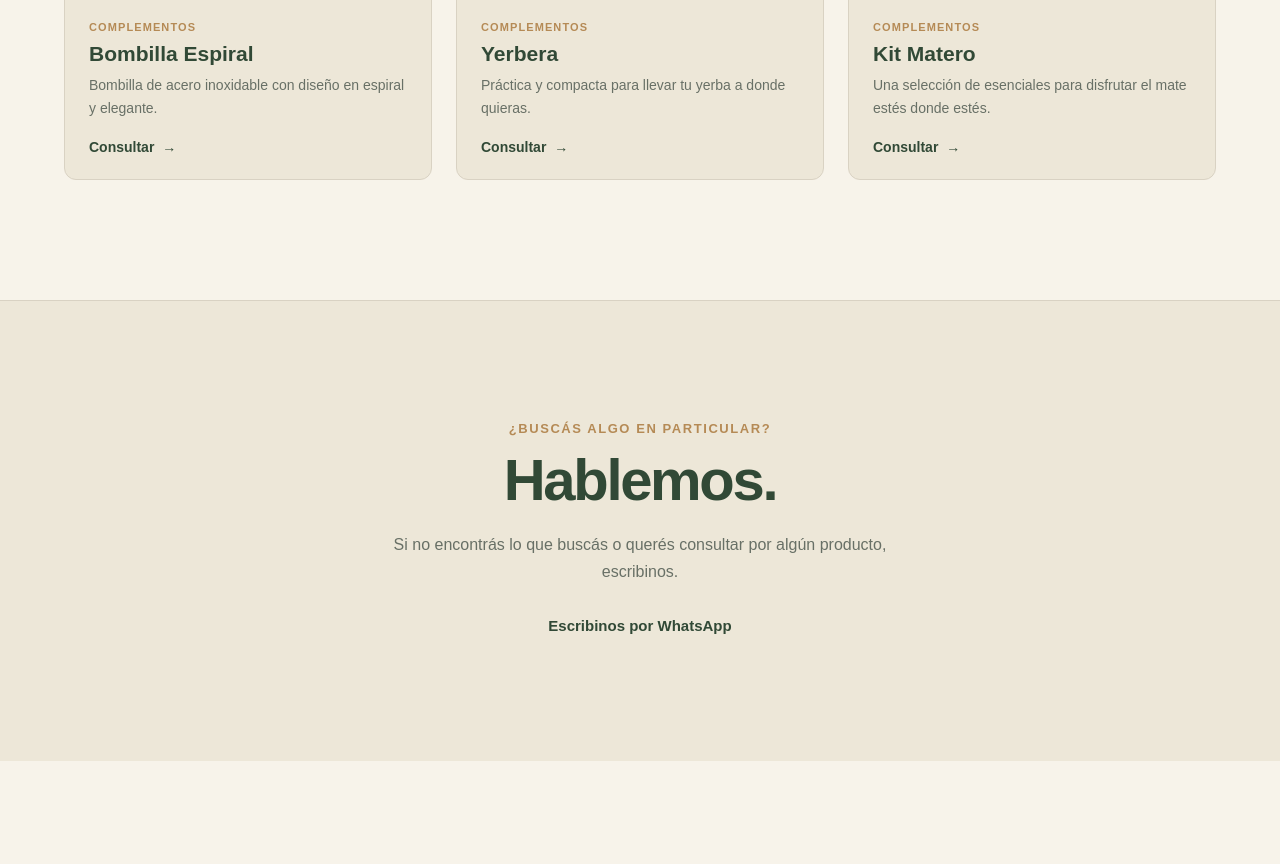
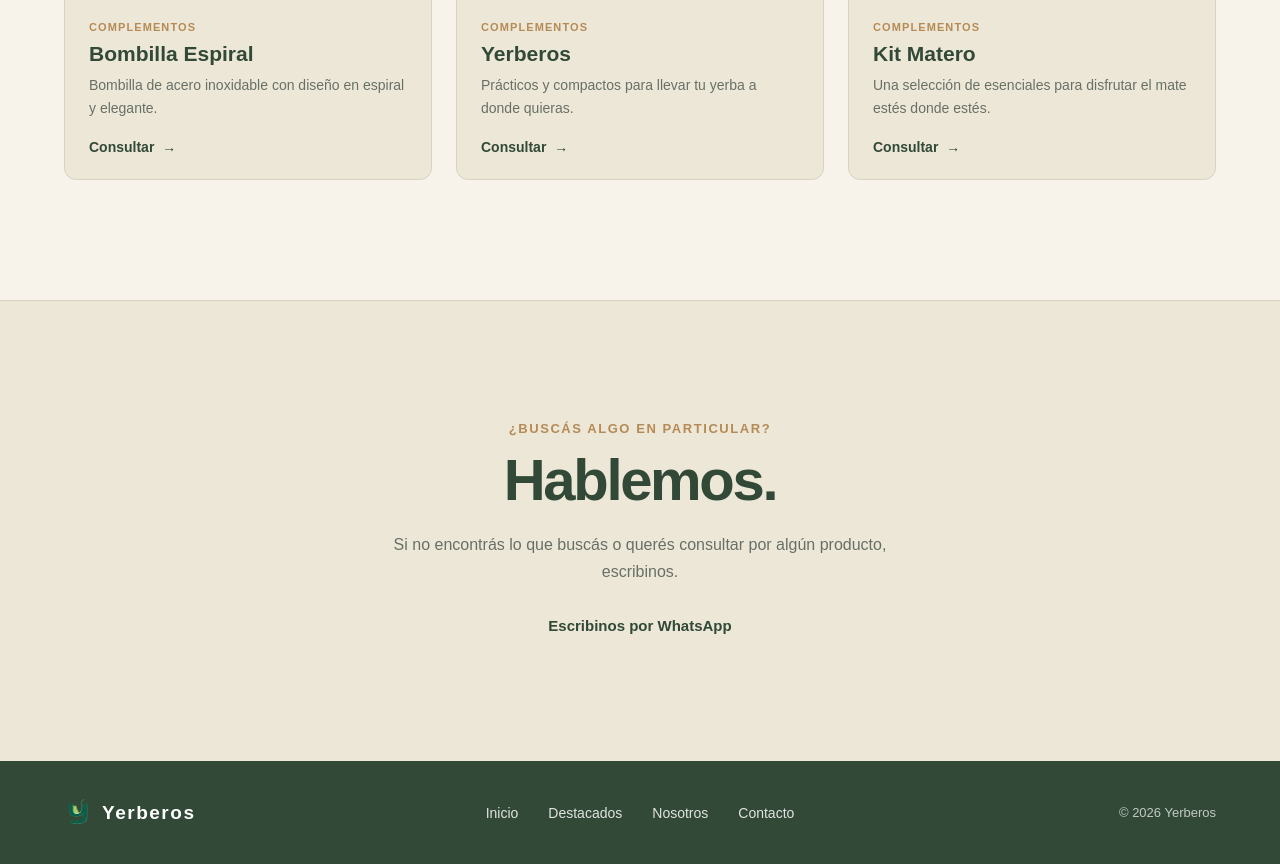
Before and after one commit to bmstd/yerberos, a plain HTML site: page pages/catalogo.html in a window 1280 px wide. Shown: the part 2476-3340 px from the top of the page. Before the commit the page ends 3237 px from the top, so only its background shows below. Drawn offline with Linux system fonts and the light colour scheme.

Commit message:
Finish catalogo

```diff
--- a/js/productos.js
+++ b/js/productos.js
@@ -95,11 +95,11 @@ const productos = [
     },
 
     {
-        id: "yerbera",
-        nombre: "Yerbera",
+        id: "yerbero",
+        nombre: "Yerberos",
         categoria: "complementos",
-        descripcion: "Práctica y compacta para llevar tu yerba a donde quieras.",
-        imagen: "../assets/images/catalogo/yerbera.png"
+        descripcion: "Prácticos y compactos para llevar tu yerba a donde quieras.",
+        imagen: "../assets/images/catalogo/yerbero.png"
     },
 
 
--- a/pages/catalogo.html
+++ b/pages/catalogo.html
@@ -22,7 +22,6 @@
     <!-- =========================
         NAVBAR
     ========================= -->
-
     <header class="navbar">
         <div class="navbar__container">
             <a
@@ -89,53 +88,37 @@
             </button>
         </div>
     </header>
-
     <!-- =========================
         Contenido principal
     ========================= -->
     <main>
-
     <!-- =========================
         Encabezado
     ========================= -->
-
         <section class="catalog-header">
-
             <div class="catalog-header__container">
-
                 <span class="catalog-header__eyebrow">
                     Catálogo
                 </span>
-
                 <h1 class="catalog-header__title">
                     Encontrá todo para disfrutar del buen mate.
                 </h1>
-
                 <p class="catalog-header__text">
                     Explorá nuestra selección de mates, yerbas y complementos
                     pensados para acompañar tus mejores momentos.
                 </p>
-
             </div>
-
         </section>
-
-
     <!-- =========================
         Catálogo
     ========================= -->
-
         <section class="catalog">
-
             <div class="catalog__container">
-
                 <!-- Categorías -->
-
                 <nav
                     class="catalog__filters"
                     aria-label="Filtrar productos por categoría"
                 >
-
                     <button
                         type="button"
                         class="catalog__filter catalog__filter--active"
@@ -143,7 +126,6 @@
                     >
                         Todos
                     </button>
-
                     <button
                         type="button"
                         class="catalog__filter"
@@ -151,7 +133,6 @@
                     >
                         Mates
                     </button>
-
                     <button
                         type="button"
                         class="catalog__filter"
@@ -159,7 +140,6 @@
                     >
                         Yerbas
                     </button>
-
                     <button
                         type="button"
                         class="catalog__filter"
@@ -167,12 +147,8 @@
                     >
                         Complementos
                     </button>
-
                 </nav>
-
-
                 <!-- Productos -->
-
                 <div
                     class="catalog__grid"
                     id="catalog-products"
@@ -182,33 +158,23 @@
                         generados mediante JavaScript.
                     -->
                 </div>
-
             </div>
-
         </section>
-
-
     <!-- =========================
         CTA
     ========================= -->
-
         <section class="catalog-cta">
-
             <div class="catalog-cta__container">
-
                 <span class="catalog-cta__eyebrow">
                     ¿Buscás algo en particular?
                 </span>
-
                 <h2 class="catalog-cta__title">
                     Hablemos.
                 </h2>
-
                 <p class="catalog-cta__text">
                     Si no encontrás lo que buscás o querés consultar
                     por algún producto, escribinos.
                 </p>
-
                 <a
                     href="https://wa.me/5493816481327?text=Hola%20Yerberos!%20Vengo%20desde%20su%20web%20y%20quer%C3%ADa%20hacerles%20una%20consulta."
                     class="catalog-cta__link"
@@ -217,12 +183,68 @@
                 >
                     Escribinos por WhatsApp
                 </a>
-
             </div>
-
         </section>
-
     </main>
+    <!-- =========================
+        FOOTER
+    ========================= -->
+    <footer class="footer">
+        <div class="footer__container">
+            <!-- Marca -->
+            <a
+                href="../index.html#inicio"
+                class="footer__brand"
+                aria-label="YERBEROS - Inicio"
+            >
+                <img
+                    src="../assets/images/brand/logo.webp"
+                    alt=""
+                    class="footer__logo"
+                >
+                <span class="footer__name">
+                    Yerberos
+                </span>
+            </a>
+            <!-- Navegación -->
+            <nav
+                class="footer__nav"
+                aria-label="Navegación del pie de página"
+            >
+                <a
+                    href="../index.html#inicio"
+                    class="footer__link"
+                >
+                    Inicio
+                </a>
+                <a
+                    href="../index.html#destacados"
+                    class="footer__link"
+                >
+                    Destacados
+                </a>
+                <a
+                    href="../index.html#nosotros"
+                    class="footer__link"
+                >
+                    Nosotros
+                </a>
+                <a
+                    href="../index.html#contacto"
+                    class="footer__link"
+                >
+                    Contacto
+                </a>
+            </nav>
+            <!-- Copyright -->
+            <span class="footer__copyright">
+                © 2026 Yerberos
+            </span>
+        </div>
+    </footer>
+    <!-- =========================
+        Scripts
+    ========================= -->
     <script src="../js/main.js"></script>
     <script src="../js/productos.js"></script>
     <script src="../js/catalogo.js"></script>
```
Also changed, not shown: assets/images/catalogo/yerbero.png (added). Lines whose indentation alone changed are shown as unchanged.
